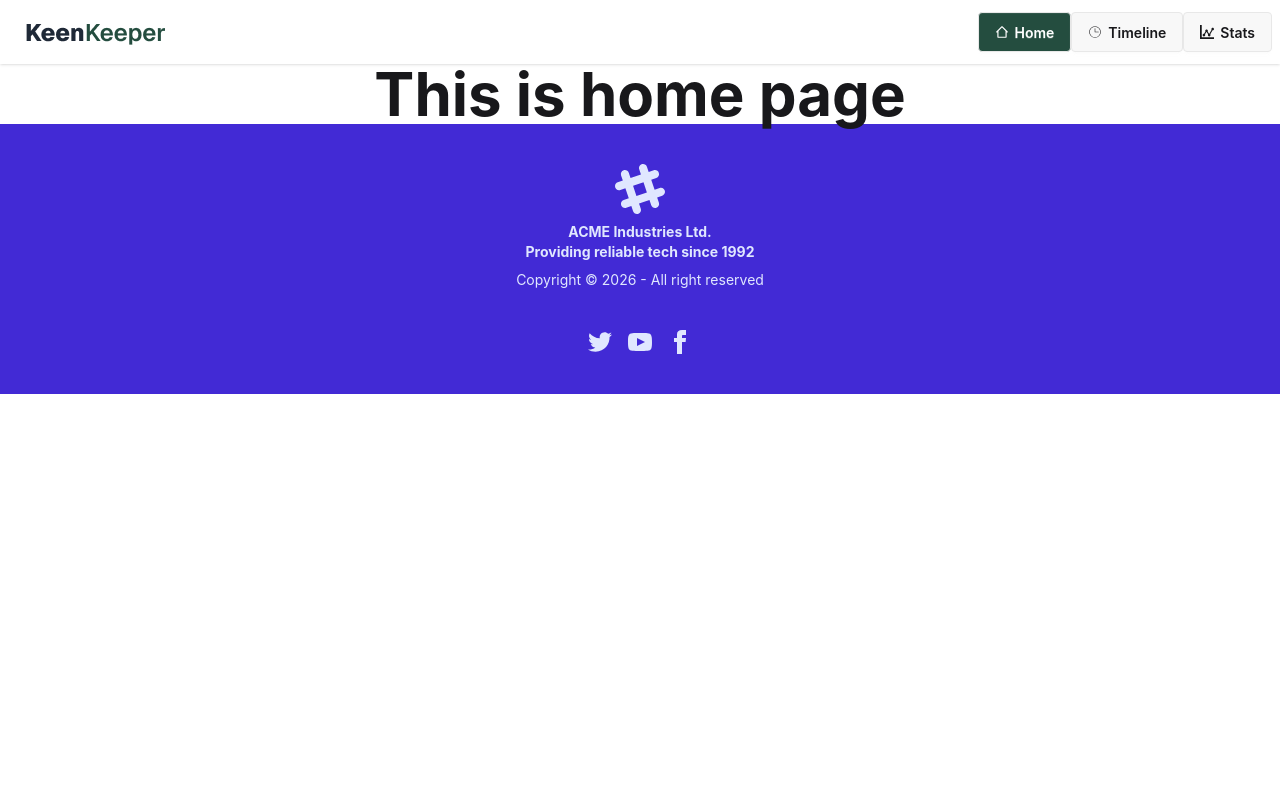
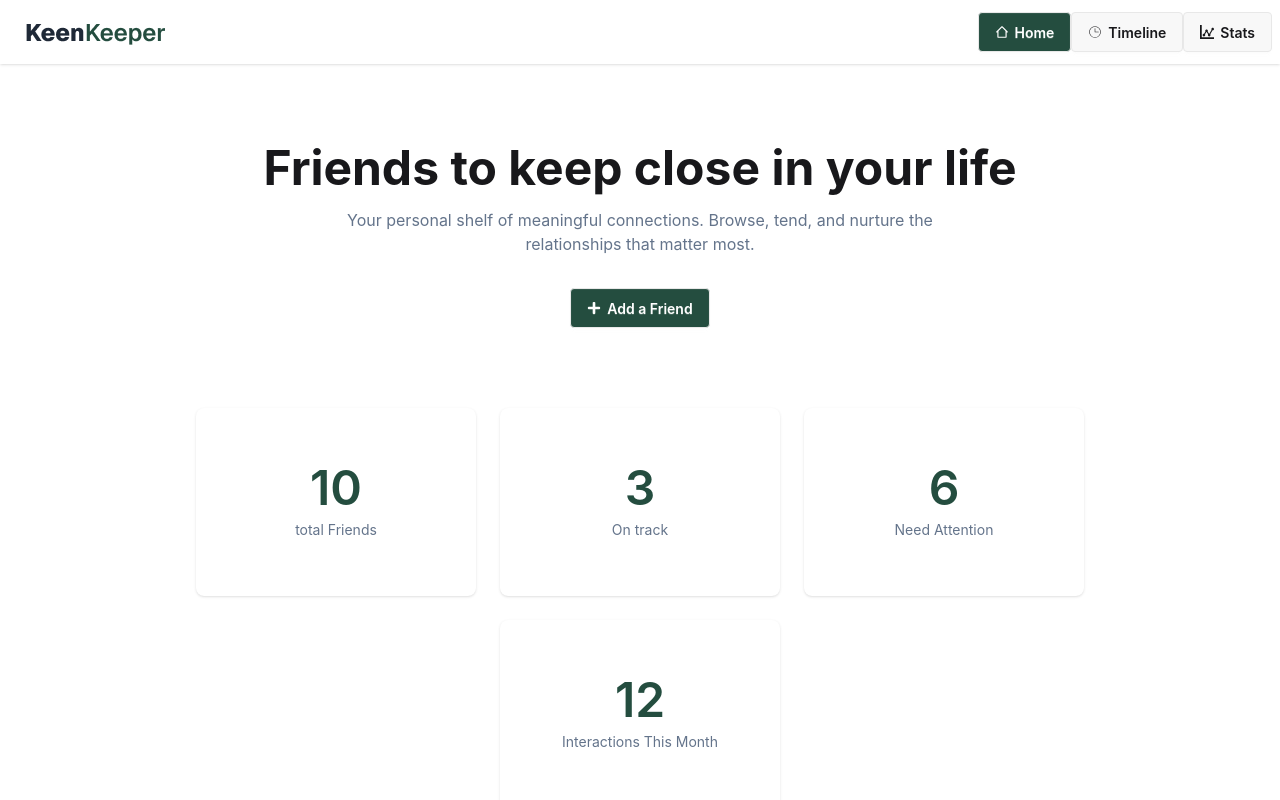
Before and after one commit to farhangalib-1/Keen-Keeper, a React (Vite) app: page / in a window 1280 px wide. Shown: the top 800 px of the page. Built offline with nearby package versions, Linux system fonts and the light colour scheme.

Commit message:
Hero section and Cards in hero is added

```diff
--- a/src/Components/Home/Home.jsx
+++ b/src/Components/Home/Home.jsx
@@ -1,7 +1,44 @@
+import { FaPlus } from "react-icons/fa";
 const Home = () => {
   return (
     <div>
-      <h1 className="text-6xl font-bold text-center">This is home page</h1>
+      <div className="topsection mt-20 text-center">
+        <h1 className="text-5xl font-bold mb-4">Friends to keep close in your life</h1>
+        <p className="text-[16px] text-[#64748B] mb-8">
+          Your personal shelf of meaningful connections. Browse, tend, and nurture the <br />
+          relationships that matter most.
+        </p>
+        <button className="btn bg-[#244d3f] text-white"> <FaPlus /> Add a Friend</button>
+      </div>
+      <div className="all-Cards w-10/12 mx-auto mt-20 flex justify-center flex-wrap pb-10 mb-10 border-b border-gray-300 gap-6">
+        <div className="card w-70 bg-base-100 card-sm shadow-sm py-10">
+  <div className="card-body text-center">
+    <h2 className=" font-semibold text-5xl text-[#244d3f]">10</h2>
+    <p className="text-[#64748B] text-sm">total Friends</p>
+
+  </div>
+        </div>
+        <div className="card w-70 bg-base-100 card-sm shadow-sm py-10">
+  <div className="card-body text-center">
+    <h2 className=" font-semibold text-5xl text-[#244d3f]">3</h2>
+    <p className="text-[#64748B] text-sm">On track</p>
+
+  </div>
+        </div>
+        <div className="card w-70 bg-base-100 card-sm shadow-sm py-10">
+  <div className="card-body text-center">
+    <h2 className=" font-semibold text-5xl text-[#244d3f]">6</h2>
+    <p className="text-[#64748B] text-sm">Need Attention</p>
+  </div>
+        </div>
+        <div className="card w-70 bg-base-100 card-sm shadow-sm py-10">
+  <div className="card-body text-center">
+    <h2 className=" font-semibold text-5xl text-[#244d3f]">12</h2>
+    <p className="text-[#64748B] text-sm">Interactions This Month</p>
+
+  </div>
+        </div>
+      </div>
     </div>
   )
 }
```
